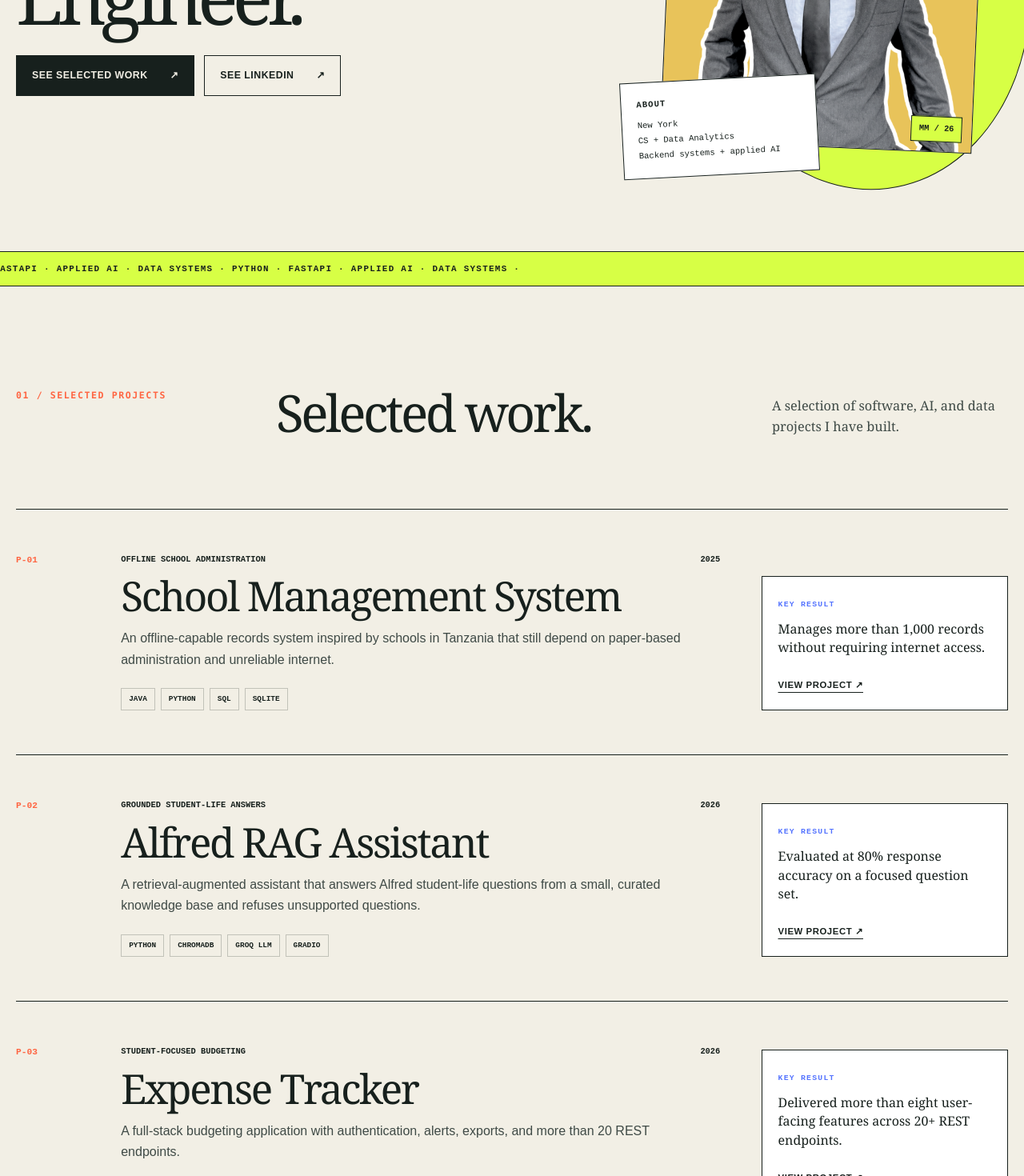
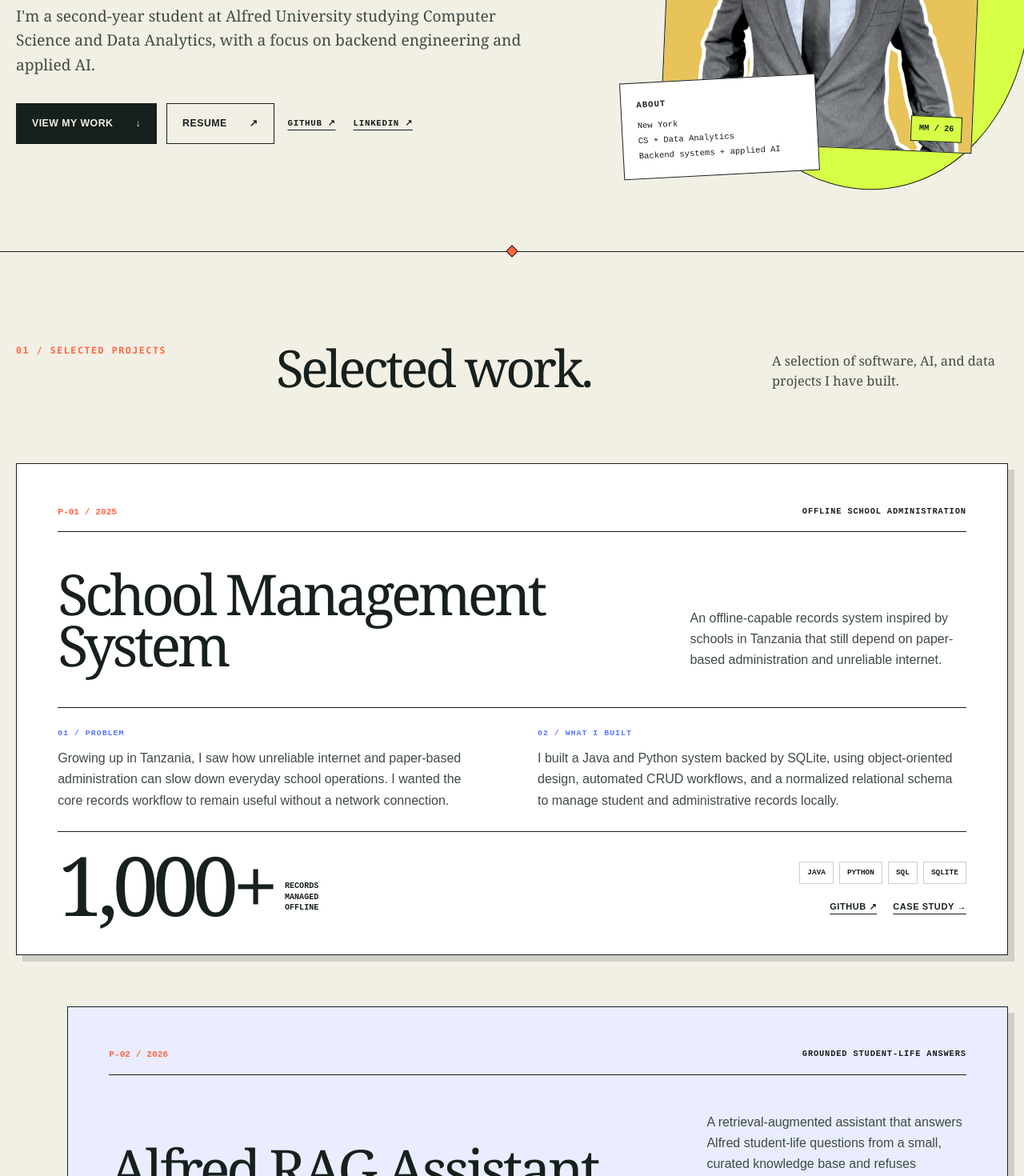
Before and after one commit to mikemaeda/mike-portifolio, a Next.js app: page / in a window 1280 px wide. Shown: the part 460-1930 px from the top of the page at 80% size. Built offline with nearby package versions, Linux system fonts and the light colour scheme.

Commit message:
Improve portfolio storytelling and project presentation

```diff
--- a/app/globals.css
+++ b/app/globals.css
@@ -62,11 +62,13 @@ button { color: inherit; font: inherit; }
 .status-dot { width: 9px; height: 9px; border-radius: 50%; background: #37c16f; box-shadow: 0 0 0 3px rgba(55,193,111,.18); }
 .hero-index, .section-number { margin: 42px 0 15px; font-family: ui-monospace, SFMono-Regular, Menlo, monospace; font-size: .72rem; font-weight: 700; letter-spacing: .14em; text-transform: uppercase; }
 .hero h1 { max-width: 820px; margin: 0; font-family: Georgia, "Times New Roman", serif; font-size: clamp(3.5rem, 7.4vw, 7.6rem); line-height: .88; letter-spacing: -.075em; font-weight: 500; }
+.hero-intro { max-width: 650px; margin: 28px 0 0; color: var(--ink-soft); font-family: Georgia, "Times New Roman", serif; font-size: clamp(1.04rem, 1.5vw, 1.28rem); line-height: 1.6; }
 .hero-actions { display: flex; flex-wrap: wrap; gap: 12px; margin-top: 32px; }
 .button { min-height: 51px; display: inline-flex; align-items: center; justify-content: space-between; gap: 28px; padding: 0 19px; border: 1px solid var(--ink); font-size: .77rem; font-weight: 800; letter-spacing: .04em; text-transform: uppercase; transition: transform .2s; }
 .button:hover { transform: translateY(-3px); }
 .button-dark { color: var(--paper); background: var(--ink); }
 .button-paper { background: transparent; }
+.hero-text-link { display: inline-flex; align-items: center; min-height: 51px; padding-inline: 5px; font-family: ui-monospace, monospace; font-size: .68rem; font-weight: 900; letter-spacing: .06em; text-transform: uppercase; text-decoration: underline; text-underline-offset: 5px; }
 .hero-visual { position: relative; width: min(100%, 430px); margin-inline: auto; padding: 24px 20px 60px; }
 .hero-visual::before { content: ""; position: absolute; inset: 7% -10% 1% 12%; border-radius: 50%; background: var(--acid); border: 1px solid var(--ink); transform: rotate(-7deg); }
 .portrait-frame { position: relative; z-index: 2; aspect-ratio: 4/5; overflow: hidden; border: 1px solid var(--ink); background: #c8c5bb; transform: rotate(2.5deg); }
@@ -76,15 +78,41 @@ button { color: inherit; font: inherit; }
 .profile-slip p { margin: 3px 0; font-family: ui-monospace, monospace; font-size: .66rem; }
 .profile-slip .slip-label { margin-bottom: 10px; font-weight: 900; letter-spacing: .1em; }
 .orbit-note { position: absolute; z-index: 4; top: 16px; right: -48px; padding: 8px 12px; color: white; background: var(--blue); font-family: ui-monospace, monospace; font-size: .61rem; font-weight: 800; letter-spacing: .05em; transform: rotate(5deg); }
-.ticker { overflow: hidden; border-block: 1px solid var(--ink); background: var(--acid); }
-.ticker div { width: max-content; padding: 13px 0; font-family: ui-monospace, monospace; font-size: .68rem; font-weight: 900; letter-spacing: .12em; animation: ticker 30s linear infinite; }
-@keyframes ticker { to { transform: translateX(-50%); } }
+.hero-divider { position: relative; height: 1px; background: var(--ink); }
+.hero-divider span { position: absolute; top: 50%; left: 50%; width: 11px; height: 11px; border: 1px solid var(--ink); background: var(--orange); transform: translate(-50%, -50%) rotate(45deg); }
+.projects-section { padding-top: clamp(4rem, 7vw, 7rem); }
 
 .section-heading { display: grid; grid-template-columns: 1fr 2fr 1fr; align-items: end; gap: 30px; margin-bottom: clamp(3rem, 7vw, 6rem); }
 .section-heading .section-number { margin: 0; align-self: start; color: var(--orange); }
 .section-heading h2 { margin: 0; font-family: Georgia, serif; font-size: clamp(2.8rem, 5vw, 5.6rem); line-height: .94; font-weight: 500; letter-spacing: -.055em; }
 .section-heading > p:last-child { margin: 0; color: var(--ink-soft); font-family: Georgia, serif; font-size: 1.02rem; line-height: 1.55; }
-.project-ledger { border-top: 1px solid var(--ink); }
+.project-cases { display: grid; gap: clamp(28px, 5vw, 64px); }
+.project-case { padding: clamp(26px, 4vw, 52px); border: 1px solid var(--ink); box-shadow: var(--shadow); background: #fff; transition: transform .25s var(--ease), box-shadow .25s var(--ease); }
+.project-case:hover { transform: translate(-3px, -3px); box-shadow: 13px 13px 0 rgba(23,32,29,.14); }
+.project-case-2 { margin-left: clamp(0px, 5vw, 72px); background: #e9edff; }
+.project-case-3 { margin-right: clamp(0px, 5vw, 72px); background: #f5dfd7; }
+.case-header { display: flex; justify-content: space-between; gap: 20px; padding-bottom: 16px; border-bottom: 1px solid var(--ink); }
+.case-header p { margin: 0; }
+.case-kicker { font-family: ui-monospace, monospace; font-size: .65rem; font-weight: 800; letter-spacing: .08em; text-transform: uppercase; }
+.case-title { display: grid; grid-template-columns: 1.55fr .75fr; gap: clamp(28px, 6vw, 90px); align-items: end; padding: clamp(26px, 4vw, 46px) 0; }
+.case-title h3 { margin: 0; font-family: Georgia, serif; font-size: clamp(2.6rem, 5.5vw, 6rem); line-height: .9; letter-spacing: -.06em; font-weight: 500; }
+.case-title > p { margin: 0; color: var(--ink-soft); line-height: 1.62; }
+.case-story { display: grid; grid-template-columns: 1fr 1fr; gap: clamp(24px, 5vw, 70px); padding: 25px 0; border-block: 1px solid var(--ink); }
+.case-story span { display: block; margin-bottom: 10px; color: var(--blue); font-family: ui-monospace, monospace; font-size: .62rem; font-weight: 900; letter-spacing: .1em; text-transform: uppercase; }
+.case-story p { margin: 0; color: var(--ink-soft); line-height: 1.65; }
+.rag-flow { display: grid; grid-template-columns: repeat(5, 1fr); gap: 8px; padding: 28px 0 5px; }
+.rag-flow div { position: relative; display: grid; gap: 7px; min-height: 78px; place-content: center; padding: 12px; border: 1px solid var(--ink); background: var(--paper); text-align: center; font-family: ui-monospace, monospace; font-size: .63rem; font-weight: 800; text-transform: uppercase; }
+.rag-flow span { color: var(--blue); font-size: .55rem; }
+.rag-flow b { position: absolute; z-index: 2; right: -13px; top: 30px; width: 18px; background: var(--acid); font-size: 1rem; }
+.case-footer { display: grid; grid-template-columns: .65fr 1.35fr; gap: clamp(28px, 5vw, 80px); align-items: end; padding-top: 30px; }
+.case-metric { display: flex; align-items: end; gap: 15px; }
+.case-metric strong { font-family: Georgia, serif; font-size: clamp(3.8rem, 8vw, 8rem); line-height: .7; letter-spacing: -.07em; font-weight: 500; }
+.case-metric span { max-width: 100px; font-family: ui-monospace, monospace; font-size: .63rem; font-weight: 900; line-height: 1.35; text-transform: uppercase; }
+.case-tools { display: grid; justify-items: end; gap: 20px; }
+.case-links { display: flex; flex-wrap: wrap; justify-content: flex-end; gap: 12px 20px; }
+.case-links a { font-size: .69rem; font-weight: 900; letter-spacing: .05em; text-transform: uppercase; text-decoration: underline; text-underline-offset: 5px; }
+.project-case .project-stack { justify-content: flex-end; margin-top: 0; }
+.project-case .project-id { color: var(--orange); }
 .project-row { display: grid; grid-template-columns: 80px minmax(0, 1.7fr) minmax(230px, .7fr); gap: clamp(20px, 4vw, 55px); padding: clamp(30px, 5vw, 55px) 0; border-bottom: 1px solid var(--ink); }
 .project-id { font-family: ui-monospace, monospace; font-size: .7rem; font-weight: 800; color: var(--orange); }
 .project-topline { display: flex; justify-content: space-between; gap: 20px; font-family: ui-monospace, monospace; font-size: .65rem; font-weight: 700; text-transform: uppercase; }
@@ -98,6 +126,12 @@ button { color: inherit; font: inherit; }
 .project-result p { margin: 10px 0 22px; font-family: Georgia, serif; line-height: 1.45; }
 .project-result a, .text-link { font-size: .71rem; font-weight: 900; letter-spacing: .05em; text-transform: uppercase; text-decoration: underline; text-underline-offset: 5px; }
 .section-end { display: flex; justify-content: flex-end; margin-top: 35px; }
+
+.personality-section { padding: clamp(4rem, 8vw, 7rem) 0; border-top: 1px solid var(--ink); }
+.personality-grid { display: grid; grid-template-columns: 1fr 1fr; gap: clamp(40px, 9vw, 130px); align-items: end; }
+.personality-section .section-number { margin: 0 0 16px; color: var(--orange); }
+.personality-section h2 { margin: 0; font-family: Georgia, serif; font-size: clamp(2.8rem, 5vw, 5.4rem); line-height: .94; font-weight: 500; letter-spacing: -.055em; }
+.personality-grid > p { margin: 0; font-family: Georgia, serif; font-size: clamp(1.12rem, 1.8vw, 1.45rem); line-height: 1.55; }
 
 .experience-section { color: var(--paper); background: var(--ink); }
 .section-heading-light { grid-template-columns: 1fr 3fr; }
@@ -160,6 +194,10 @@ main > .section:first-child { padding-top: 140px; }
   .experience-meta { grid-column: 2; }
   .experience-body { grid-column: 2; }
   .skills-layout, .contact-grid { grid-template-columns: 1fr; }
+  .case-title, .case-footer { grid-template-columns: 1fr; }
+  .case-tools { justify-items: start; }
+  .project-case .project-stack, .case-links { justify-content: flex-start; }
+  .personality-grid { grid-template-columns: 1fr; }
   .sticky-heading { position: static; }
 }
 
@@ -185,6 +223,13 @@ main > .section:first-child { padding-top: 140px; }
   .experience-row { grid-template-columns: 1fr; gap: 12px; }
   .experience-meta, .experience-body { grid-column: 1; }
   .skill-line { grid-template-columns: 1fr; }
+  .project-case-2, .project-case-3 { margin-inline: 0; }
+  .case-header { align-items: flex-start; flex-direction: column; gap: 8px; }
+  .case-story { grid-template-columns: 1fr; }
+  .rag-flow { grid-template-columns: 1fr; }
+  .rag-flow div { min-height: 58px; }
+  .rag-flow b { right: 50%; top: auto; bottom: -14px; transform: rotate(90deg); }
+  .case-metric { align-items: center; }
   .footer-grid { flex-direction: column; }
 }
 
--- a/app/page.tsx
+++ b/app/page.tsx
@@ -4,6 +4,7 @@ import Experience from "../components/Experience";
 import Skills from "../components/Skills";
 import Contact from "../components/Contact";
 import Footer from "../components/Footer";
+import Personality from "../components/Personality";
 
 export default function Home() {
   return (
@@ -12,6 +13,7 @@ export default function Home() {
       <Projects />
       <Experience />
       <Skills />
+      <Personality />
       <Contact />
       <Footer />
     </>
--- a/components/Hero.tsx
+++ b/components/Hero.tsx
@@ -1,5 +1,4 @@
 import Image from "next/image";
-import Link from "next/link";
 import { hero, profile } from "../lib/data";
 
 export default function Hero() {
@@ -7,11 +6,14 @@ export default function Hero() {
     <section className="hero" id="top">
       <div className="hero-grid container">
         <div className="hero-copy">
-          <p className="hero-index">MIKE MAEDA / SOFTWARE ENGINEER</p>
+          <p className="hero-index">MIKE MAEDA / CLASS OF 2029</p>
           <h1>{hero.headline}</h1>
+          <p className="hero-intro">{hero.subtitle}</p>
           <div className="hero-actions">
-            <Link href="/projects" className="button button-dark">See selected work <span>↗</span></Link>
-            <a href={profile.links.linkedin} target="_blank" rel="noreferrer" className="button button-paper">See LinkedIn <span>↗</span></a>
+            <a href="#projects" className="button button-dark">View my work <span>↓</span></a>
+            <a href={`mailto:${profile.email}?subject=Resume request`} className="button button-paper" title="Request Mike's resume by email">Resume <span>↗</span></a>
+            <a href={profile.links.github} target="_blank" rel="noreferrer" className="hero-text-link">GitHub ↗</a>
+            <a href={profile.links.linkedin} target="_blank" rel="noreferrer" className="hero-text-link">LinkedIn ↗</a>
           </div>
         </div>
 
@@ -29,9 +31,7 @@ export default function Hero() {
           <div className="orbit-note">BACKEND · DATA · APPLIED AI</div>
         </aside>
       </div>
-      <div className="ticker" aria-hidden="true">
-        <div>PYTHON · FASTAPI · APPLIED AI · DATA SYSTEMS · PYTHON · FASTAPI · APPLIED AI · DATA SYSTEMS ·</div>
-      </div>
+      <div className="hero-divider" aria-hidden="true"><span /></div>
     </section>
   );
 }
--- a/components/Projects.tsx
+++ b/components/Projects.tsx
@@ -10,25 +10,37 @@ export default function Projects() {
           <h2>Selected work.</h2>
           <p>A selection of software, AI, and data projects I have built.</p>
         </div>
-        <div className="project-ledger">
-          {projects.slice(0, 4).map((project, index) => (
-            <article className="project-row" key={project.slug}>
-              <div className="project-id">P-{String(index + 1).padStart(2, "0")}</div>
-              <div className="project-main">
-                <div className="project-topline">
-                  <p>{project.tagline}</p>
-                  <span>{project.period}</span>
+        <div className="project-cases">
+          {projects.map((project, index) => (
+            <article className={`project-case project-case-${index + 1}`} key={project.slug}>
+              <div className="case-header">
+                <p className="project-id">P-{String(index + 1).padStart(2, "0")} / {project.period}</p>
+                <p className="case-kicker">{project.tagline}</p>
+              </div>
+              <div className="case-title">
+                <h3>{project.title}</h3>
+                <p>{project.summary}</p>
+              </div>
+              <div className="case-story">
+                <div><span>01 / Problem</span><p>{project.problem}</p></div>
+                <div><span>02 / What I built</span><p>{project.build}</p></div>
+              </div>
+              {project.slug === "alfred-rag-assistant" && (
+                <div className="rag-flow" aria-label="Alfred RAG answer flow">
+                  {['Question', 'Retrieval', 'University sources', 'LLM', 'Cited answer'].map((step, stepIndex) => (
+                    <div key={step}><span>{String(stepIndex + 1).padStart(2, '0')}</span>{step}{stepIndex < 4 && <b aria-hidden="true">→</b>}</div>
+                  ))}
                 </div>
-                <h3>{project.title}</h3>
-                <p className="project-summary">{project.summary}</p>
-                <div className="project-stack">
-                  {project.stack.map((item) => <span key={item}>{item}</span>)}
+              )}
+              <div className="case-footer">
+                <div className="case-metric"><strong>{index === 0 ? '1,000+' : index === 1 ? '80%' : '20+'}</strong><span>{index === 0 ? 'records managed offline' : index === 1 ? 'evaluation accuracy' : 'REST API endpoints'}</span></div>
+                <div className="case-tools">
+                  <div className="project-stack">{project.stack.map((item) => <span key={item}>{item}</span>)}</div>
+                  <div className="case-links">
+                    {project.links.map((link) => <a key={link.href} href={link.href} target="_blank" rel="noreferrer">{link.label} ↗</a>)}
+                    <Link href={`/projects/${project.slug}`}>Case study →</Link>
+                  </div>
                 </div>
-              </div>
-              <div className="project-result">
-                <span className="result-label">KEY RESULT</span>
-                <p>{project.impact[0]}</p>
-                <Link href={`/projects/${project.slug}`}>View project ↗</Link>
               </div>
             </article>
           ))}
--- a/lib/data.ts
+++ b/lib/data.ts
@@ -14,7 +14,7 @@ export const profile = {
 export const hero = {
   headline: "Software Engineer.",
   subtitle:
-    "Undergraduate Computer Science & Data Analytics double major at Alfred University.",
+    "I'm a second-year student at Alfred University studying Computer Science and Data Analytics, with a focus on backend engineering and applied AI.",
 };
 
 export type Experience = {
@@ -89,7 +89,6 @@ export const projects: Project[] = [
       "I built a Java and Python system backed by SQLite, using object-oriented design, automated CRUD workflows, and a normalized relational schema to manage student and administrative records locally.",
     impact: [
       "Manages more than 1,000 records without requiring internet access.",
-      "Improved administrative query efficiency by 40% through a normalized SQL schema.",
     ],
     stack: ["Java", "Python", "SQL", "SQLite"],
     links: [{ label: "GitHub", href: "https://github.com/mikemaeda/school-management-system", primary: true }],
@@ -108,7 +107,6 @@ export const projects: Project[] = [
       "I built a Python RAG pipeline over a 10-document knowledge base, producing 47 embedded segments in ChromaDB and retrieving the top four sources for Groq's Llama 3.3 model. The system includes source attribution and strict refusal behavior.",
     impact: [
       "Evaluated at 80% response accuracy on a focused question set.",
-      "Added grounded citations and refusal behavior to reduce hallucinated answers.",
     ],
     stack: ["Python", "ChromaDB", "Groq LLM", "Gradio"],
     links: [{ label: "GitHub", href: "https://github.com/mikemaeda/alfred-rag-assistant", primary: true }],
@@ -126,8 +124,7 @@ export const projects: Project[] = [
     build:
       "I built a Flask backend and JavaScript frontend with Google OAuth, session-based authentication, budget tracking, email notifications, CSV export, and a normalized SQLite schema.",
     impact: [
-      "Delivered more than eight user-facing features across 20+ REST endpoints.",
-      "Deployed the application to Vercel with automated email notifications.",
+      "Built more than 20 REST endpoints across the application's backend.",
     ],
     stack: ["Python", "Flask", "JavaScript", "SQLite", "REST APIs", "OAuth"],
     links: [
```
Also changed, not shown: components/Personality.tsx (added, +15 -0 lines).
